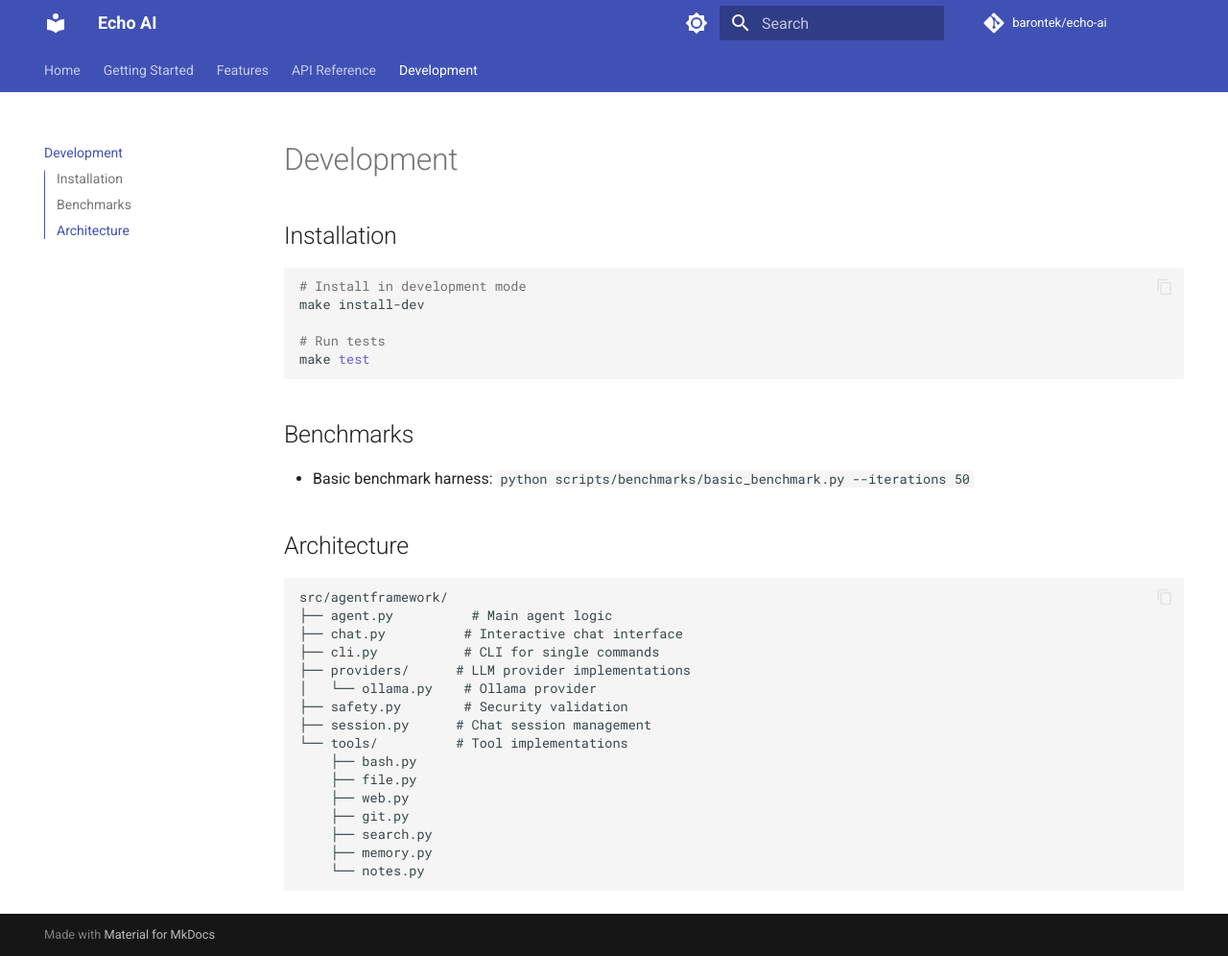
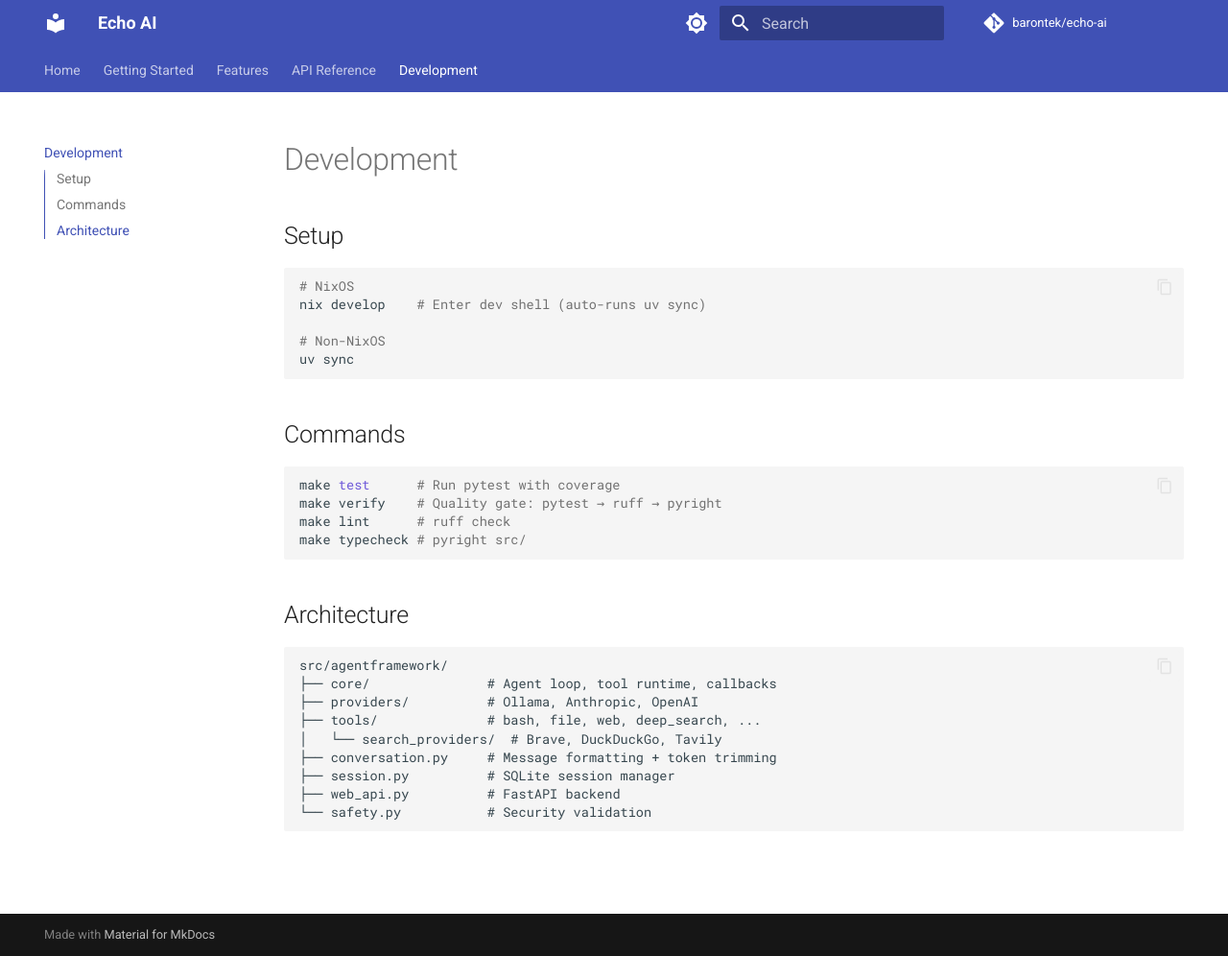
Before and after one commit to barontek/echo-ai, an MkDocs documentation site: the page built from docs/development.md, in a window 1280 px wide and 996 px high. Shown: the whole window at 96% size. Built offline with MkDocs 1.6.1 and Material for MkDocs 9.7.7, drawn with Linux system fonts in a browser that asks for light colours; comment, search, counter and statistics services are not loaded.

Commit message:
docs: update all .md files to match current project state
- AGENTS.md: Nix workflow, deep_search/search_providers arch
- README.md: Nix setup, updated tools/architecture/config/model
- CONTRIBUTING.md: remove pip, fix tool example with Pydantic params
- docs/: fix startup commands, missing tools, Nix workflow
- frontend/README.md: replace Vite template with project docs

````diff
--- a/docs/development.md
+++ b/docs/development.md
@@ -1,36 +1,34 @@
 # Development
 
-## Installation
+## Setup
 
 ```bash
-# Install in development mode
-make install-dev
+# NixOS
+nix develop    # Enter dev shell (auto-runs uv sync)
 
-# Run tests
-make test
+# Non-NixOS
+uv sync
 ```
 
-## Benchmarks
+## Commands
 
-- Basic benchmark harness: `python scripts/benchmarks/basic_benchmark.py --iterations 50`
+```bash
+make test      # Run pytest with coverage
+make verify    # Quality gate: pytest → ruff → pyright
+make lint      # ruff check
+make typecheck # pyright src/
+```
 
 ## Architecture
 
 ```
 src/agentframework/
-├── agent.py          # Main agent logic
-├── chat.py          # Interactive chat interface
-├── cli.py           # CLI for single commands
-├── providers/      # LLM provider implementations
-│   └── ollama.py    # Ollama provider
-├── safety.py        # Security validation
-├── session.py      # Chat session management
-└── tools/          # Tool implementations
-    ├── bash.py
-    ├── file.py
-    ├── web.py
-    ├── git.py
-    ├── search.py
-    ├── memory.py
-    └── notes.py
+├── core/               # Agent loop, tool runtime, callbacks
+├── providers/          # Ollama, Anthropic, OpenAI
+├── tools/              # bash, file, web, deep_search, ...
+│   └── search_providers/  # Brave, DuckDuckGo, Tavily
+├── conversation.py     # Message formatting + token trimming
+├── session.py          # SQLite session manager
+├── web_api.py          # FastAPI backend
+└── safety.py           # Security validation
 ```
````
Also changed, not shown: AGENTS.md (+5 -4 lines), CONTRIBUTING.md (+36 -39 lines), README.md (+40 -36 lines), docs/chat_mode.md (+5 -4 lines), docs/getting_started.md (+8 -6 lines), docs/index.md (+8 -9 lines), frontend/README.md (+19 -66 lines).
